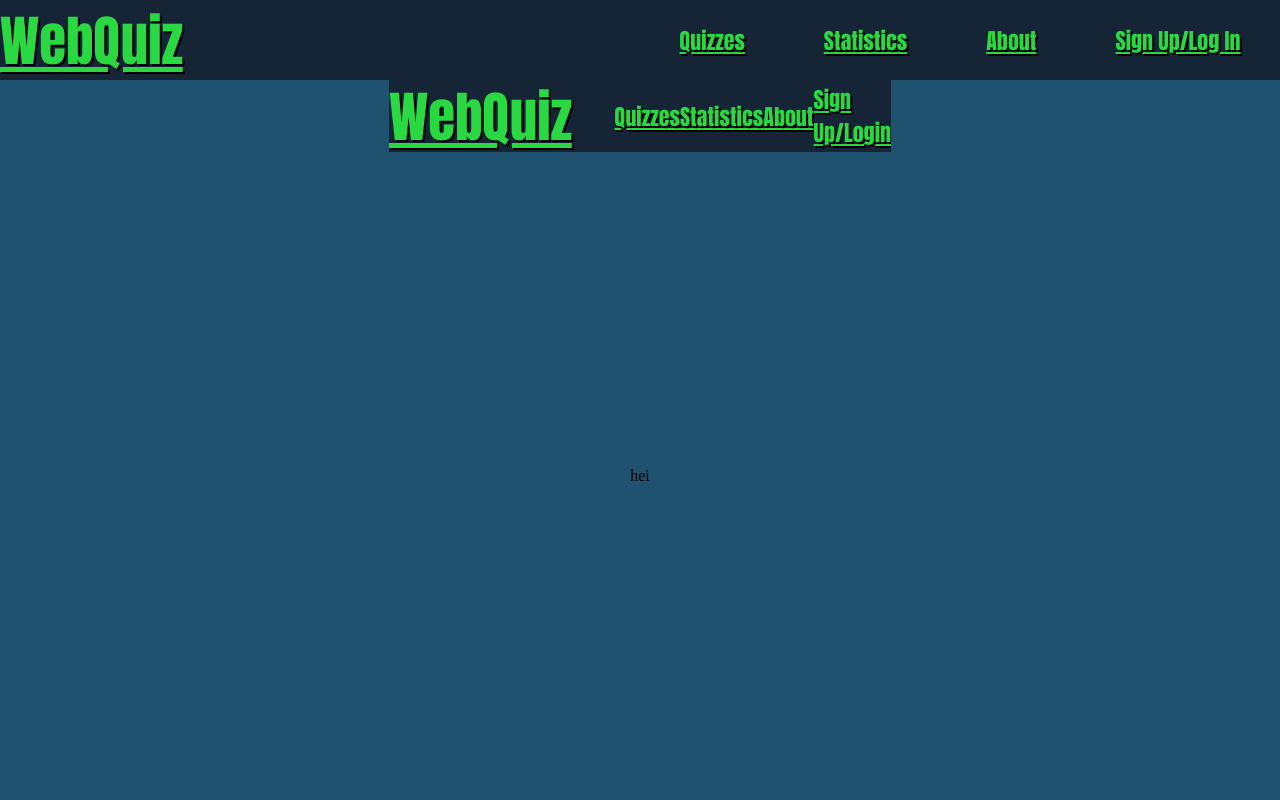
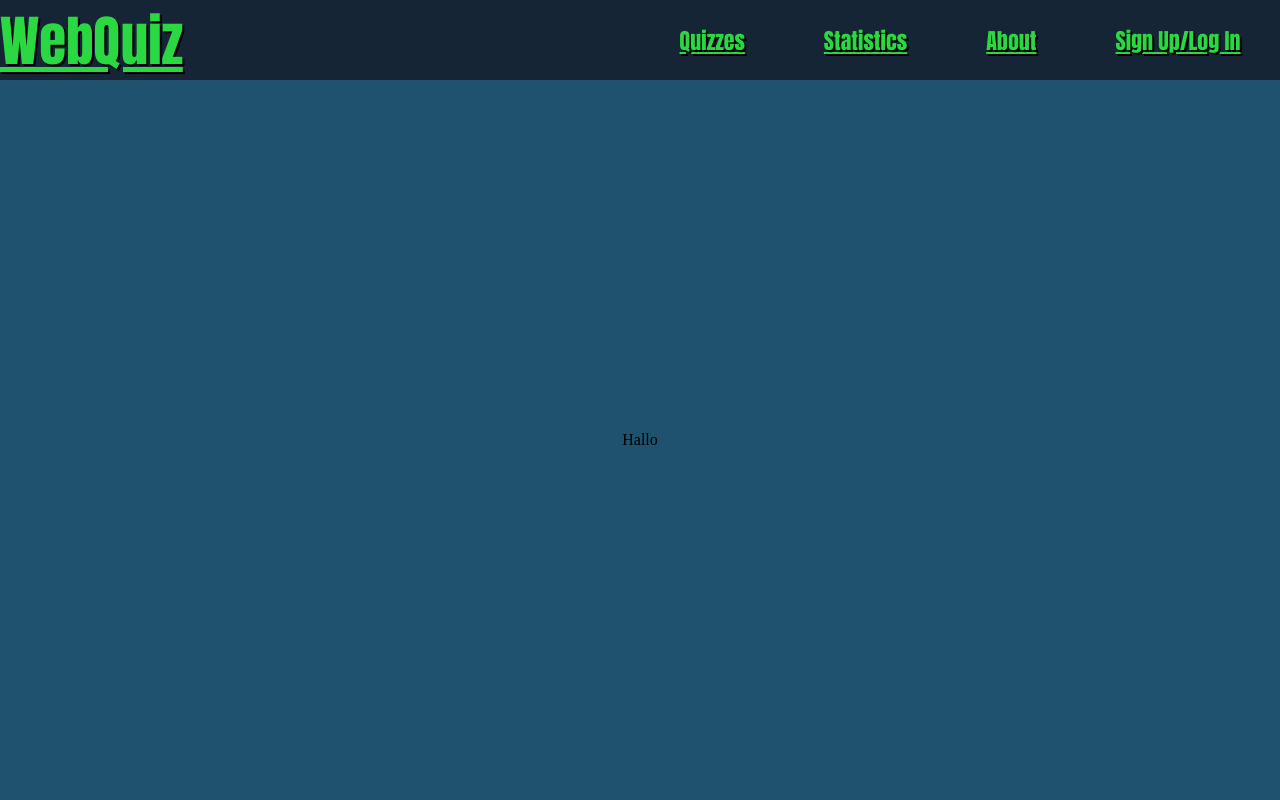
Before and after one commit to OlemcDEV/DFWS2200-Lab, a PHP site: page /quizzes in a window 1280 px wide. Run offline with PHP 8.4, Linux system fonts and the light colour scheme.

Commit message:
Removed some more template

```diff
--- a/php/home.php
+++ b/php/home.php
@@ -0,0 +1 @@
+<p>Hjem</p>
--- a/php/quizzes.php
+++ b/php/quizzes.php
@@ -1,24 +1 @@
-<!DOCTYPE html>
-<html>
-    <head>
-        <link rel="stylesheet" type="text/css" href="../css/main.css">
-        <meta name="viewport" content="width=device-width, initial-scale=1.0">
-        <title>Quizzes</title>
-    </head>
-    <body>
-        <div class="header">
-            <div class="header_left">
-                <a href="index.php"><h1>WebQuiz</h1></a>
-            </div>
-            <div class="header_right">
-                <a href="quizzes.php">quizzes</a>
-                <a href="statistics.php">statistics</a>
-                <a href="about.php">about</a>
-                <a href="signuplogin.php">sign up/login</a>
-            </div>
-        </div>
-            <div class="container">
-            <p>hei</p>
-            </div>
-    </body>
-</html>
+<p>Hallo</p>
```
